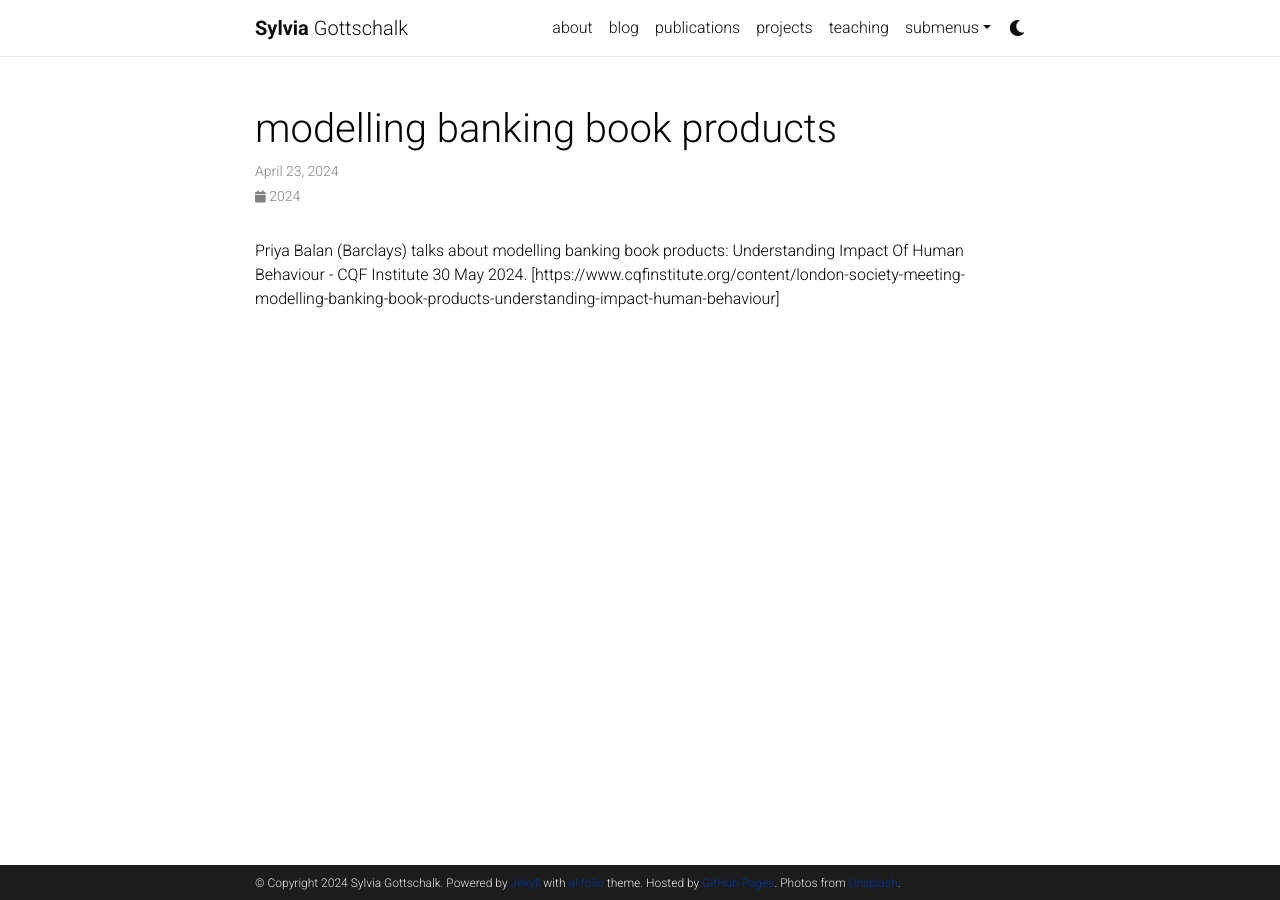
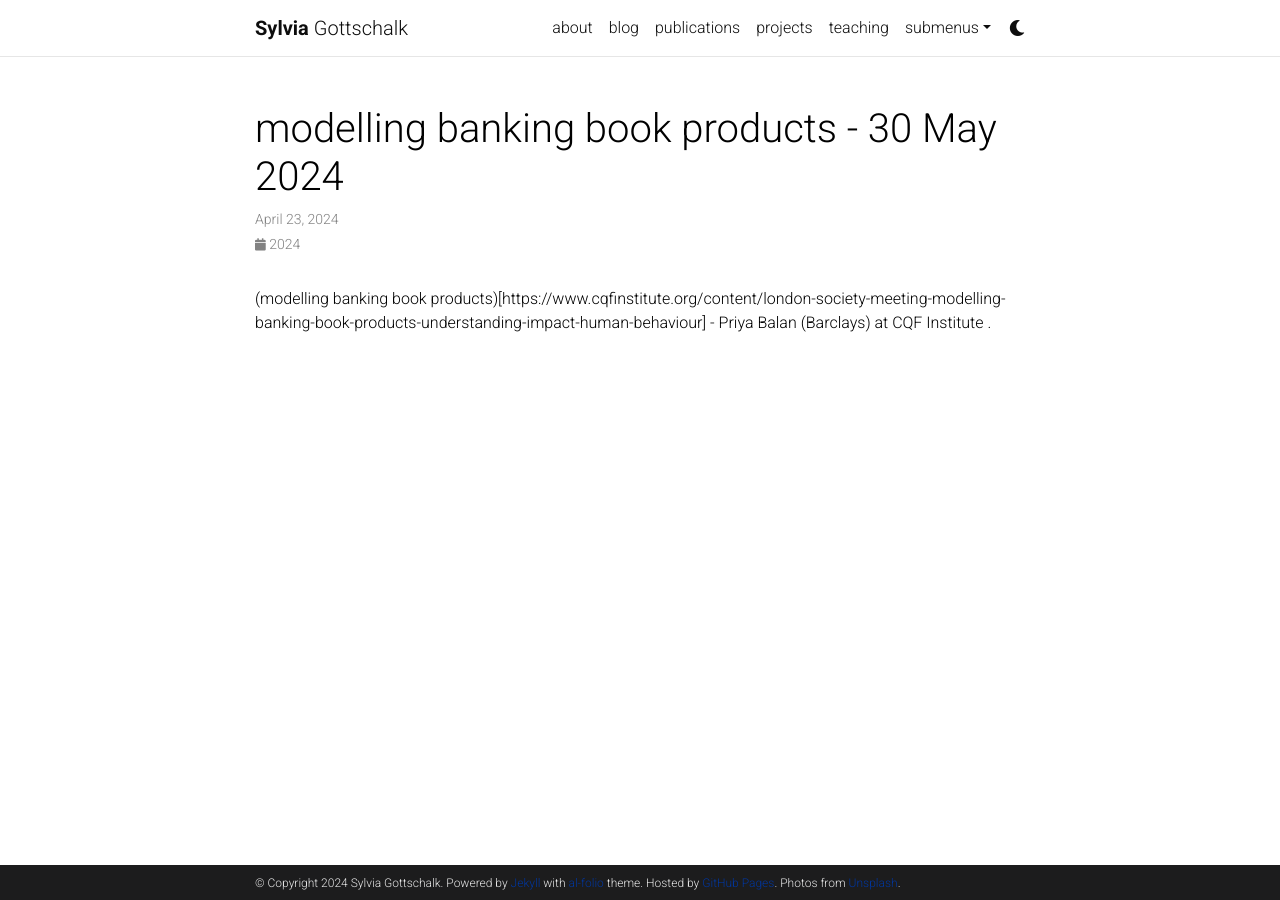
Before and after one commit to sdgottschalk/sgottschalk.io, a Jekyll site: the page built from _news/announcement_3.md, in a window 1280 px wide. Built offline with Jekyll 4.4.1, drawn with Linux system fonts in a browser that asks for light colours; comment, search, counter and statistics services are not loaded; a style sheet for code colours, icons or effects is not loaded.

Commit message:
Update announcement_3.md

```diff
--- a/_news/announcement_3.md
+++ b/_news/announcement_3.md
@@ -1,9 +1,9 @@
 ---
 layout: post
-title: modelling banking book products
+title: modelling banking book products - 30 May 2024
 date: 2024-04-23 07:59:00-0400
 inline: true
 related_posts: false
 ---
 
-Priya Balan (Barclays) talks about modelling banking book products: Understanding Impact Of Human Behaviour - CQF Institute 30 May 2024. [https://www.cqfinstitute.org/content/london-society-meeting-modelling-banking-book-products-understanding-impact-human-behaviour]
+(modelling banking book products)[https://www.cqfinstitute.org/content/london-society-meeting-modelling-banking-book-products-understanding-impact-human-behaviour] - Priya Balan (Barclays) at CQF Institute .
```
